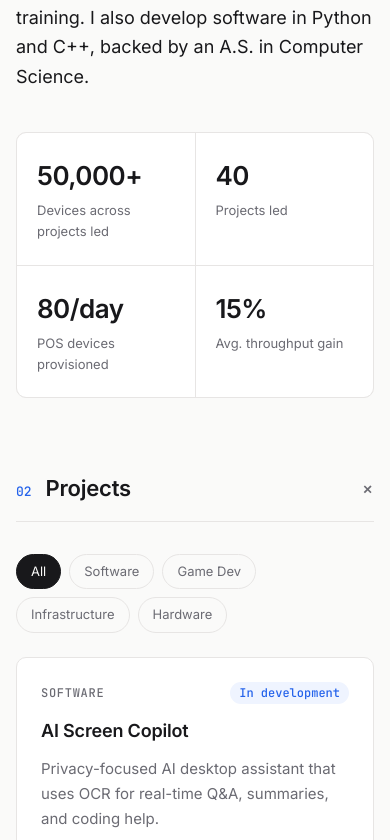
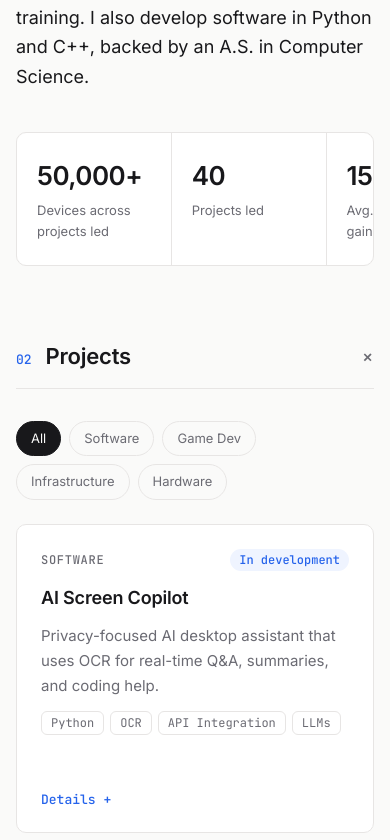
Before and after one commit to Daycdom/Portfolio-website, a website: page index.html in a window 390 px wide. Shown: the part 844-1684 px from the top of the page. Drawn offline with Linux system fonts and the light colour scheme; no server answers.

Commit message:
Scrollable highlights row, restore PC and A.S. highlights, Castles location

```diff
--- a/css/styles.css
+++ b/css/styles.css
@@ -314,20 +314,28 @@
    ------------------------------------------------------------------ */
 
 /* ---- About stat boxes ----
-   1px gap over a grey background = thin divider lines between boxes */
+   1px gap over a grey background = thin divider lines between boxes.
+   They sit in one row that scrolls sideways, snapping to the edge of a box.
+   A bit over four fit across (a bit over two on a phone), so the next box
+   peeks in from the right and it's clear there's more to scroll to. */
 
 .stats {
+  --stats-visible: 4.35;
   display: grid;
-  grid-template-columns: repeat(4, 1fr);
+  grid-auto-flow: column;
+  grid-auto-columns: calc((100% - var(--stats-visible) * 1px) / var(--stats-visible));
+  overflow-x: auto;
+  scroll-snap-type: x mandatory;
+  scrollbar-width: thin;
   gap: 1px;
   margin-top: 40px;
   background: var(--line);
   border: 1px solid var(--line);
   border-radius: var(--radius);
-  overflow: hidden;
 }
 
 .stat {
+  scroll-snap-align: start;
   padding: 22px 20px;
   background: var(--surface);
 }
@@ -789,7 +797,7 @@
 
 @media (max-width: 720px) {
   .stats {
-    grid-template-columns: repeat(2, 1fr);
+    --stats-visible: 2.3;
   }
 
   .cards,
--- a/js/data.js
+++ b/js/data.js
@@ -38,11 +38,15 @@
       "I also develop software in Python and C++, backed by an A.S. in Computer Science.",
 
     // the stat boxes in About (4 fits on one row)
+    // Most meaningful first. About four show at once on desktop (two on a
+    // phone); the rest scroll sideways.
     highlights: [
       { value: "50,000+", label: "Devices across projects led" },
       { value: "40",      label: "Projects led" },
+      { value: "15%",     label: "Avg. throughput gain" },
       { value: "80/day",  label: "POS devices provisioned" },
-      { value: "15%",     label: "Avg. throughput gain" },
+      { value: "25+",     label: "Custom PCs built" },
+      { value: "A.S.",    label: "Computer Science" },
     ],
   },
 
@@ -188,6 +192,7 @@
     {
       role: "IT Deployment & RMA Technician (Contract)",
       company: "Castles Technology (via iStaff)",
+      location: "Kennesaw, GA",
       start: "Oct 2026",
       end: "Present",
       points: [
@@ -208,7 +213,7 @@
         "Led projects totaling 50,000+ devices, from routine imaging and Autopilot to advanced hardware and firmware work.",
         "Served as the escalation point for hardware, software, and network issues across the deployment team.",
         "Improved project throughput 15% on average by refining workflows before scaling up.",
-        "Trained technicians on imaging workflows, BIOS configuration, device enrollment, and troubleshooting, bringing 2 into lead roles.",
+        "Trained technicians on imaging workflows, BIOS configuration, device enrollment, and troubleshooting, preparing 2 of them for lead roles.",
         "Coordinated IT asset tracking and inventory accuracy across concurrent projects.",
       ],
     },
```
Also changed, not shown: CHANGELOG.md.
